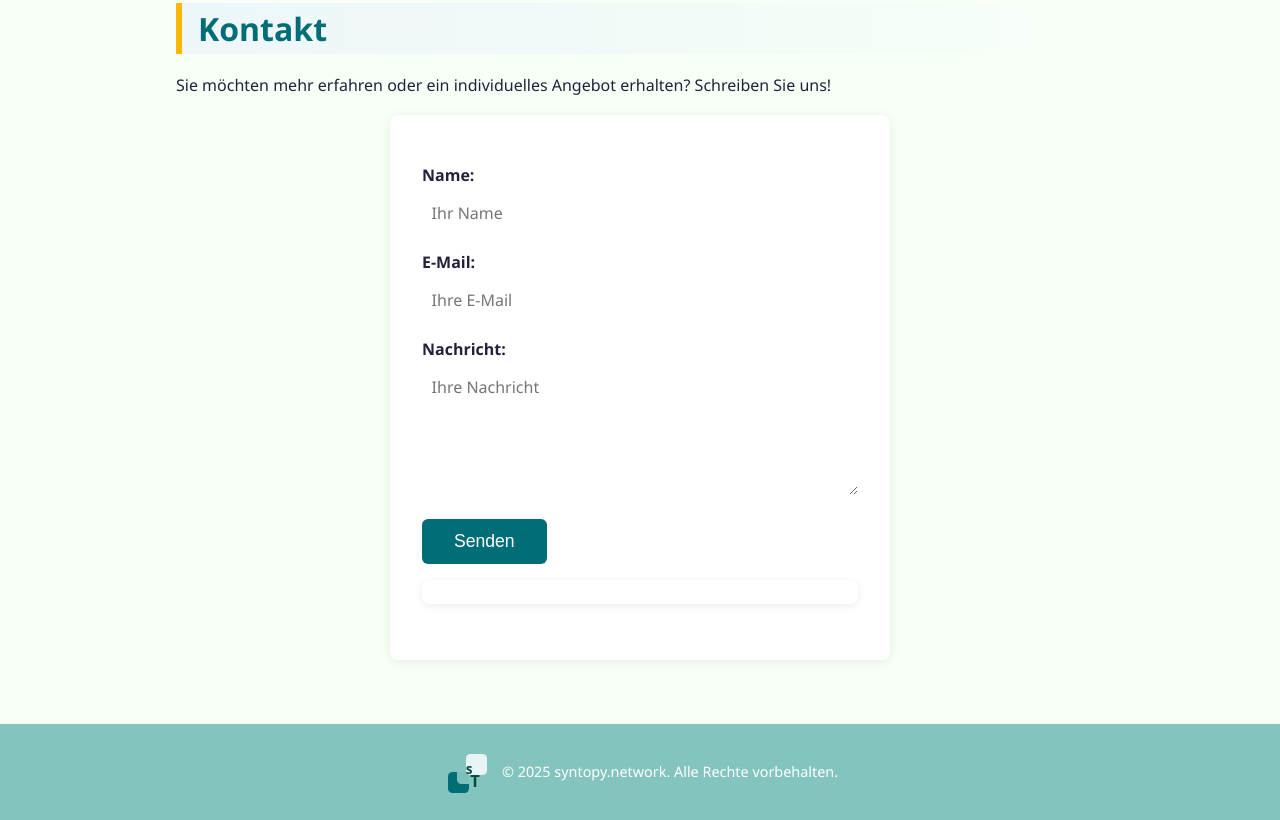
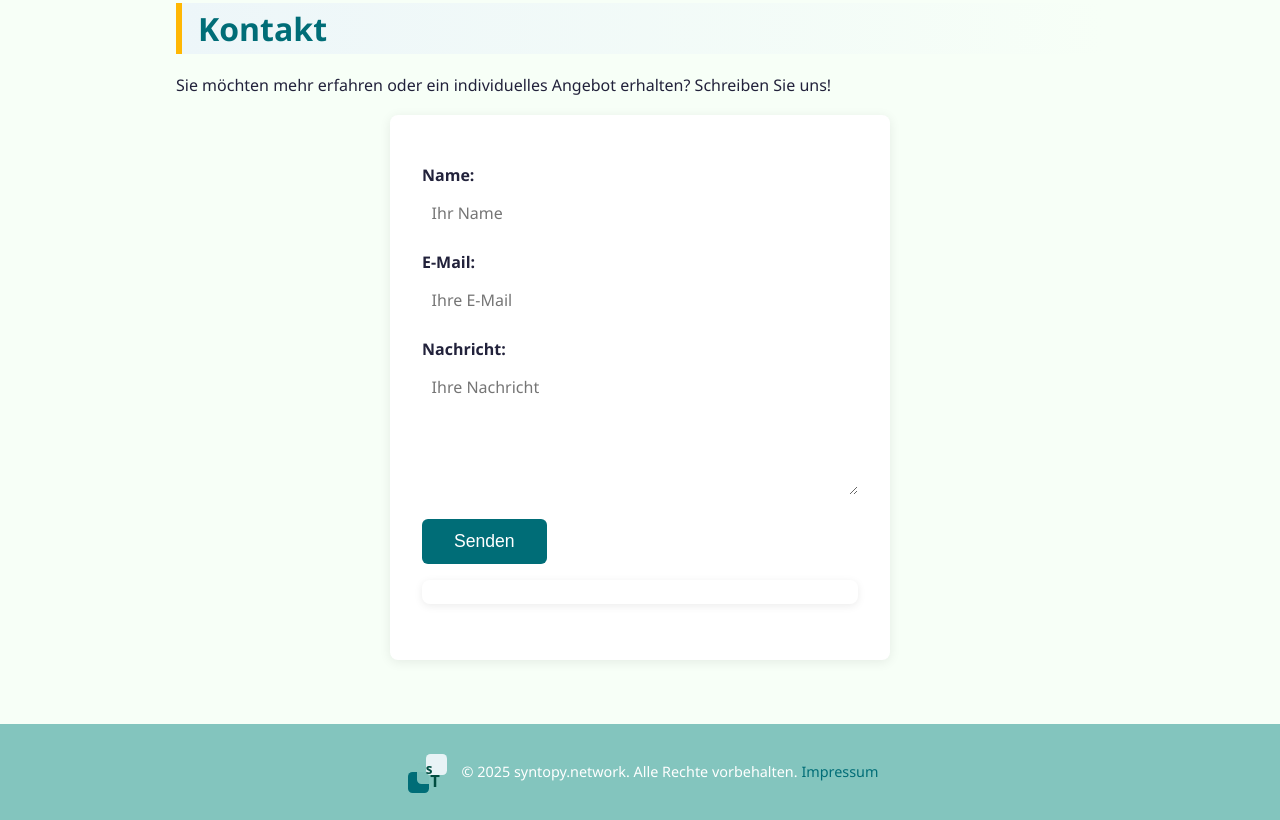
Before and after one commit to shlprt/syntopy-website, a plain HTML site: page index.html in a window 1280 px wide. Shown: the part 2788-3608 px from the top of the page. Drawn offline with Linux system fonts and the light colour scheme.

Commit message:
Update footer in index.html

```diff
--- a/index.html
+++ b/index.html
@@ -155,7 +155,7 @@
   <footer>
     <div class="footer-flex">
       <img src="img/logo.svg" alt="syntopy.network Logo" width="48" height="48" />
-      <span>&copy; 2025 syntopy.network. Alle Rechte vorbehalten.</span>
+      <span>&copy; 2025 syntopy.network. Alle Rechte vorbehalten. <a href="impressum.html">Impressum</a></span>
     </div>
   </footer>
 <script>
```
